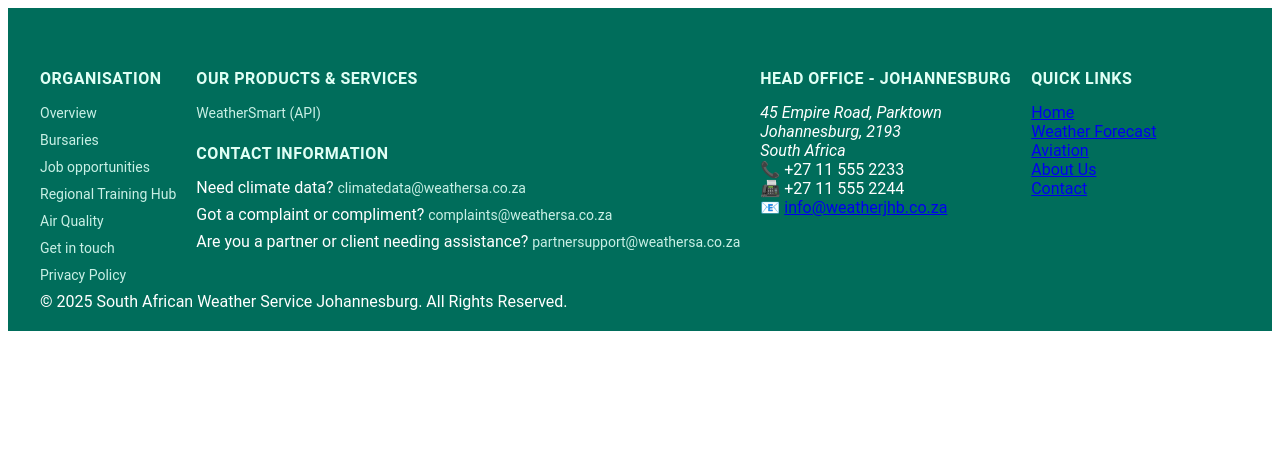
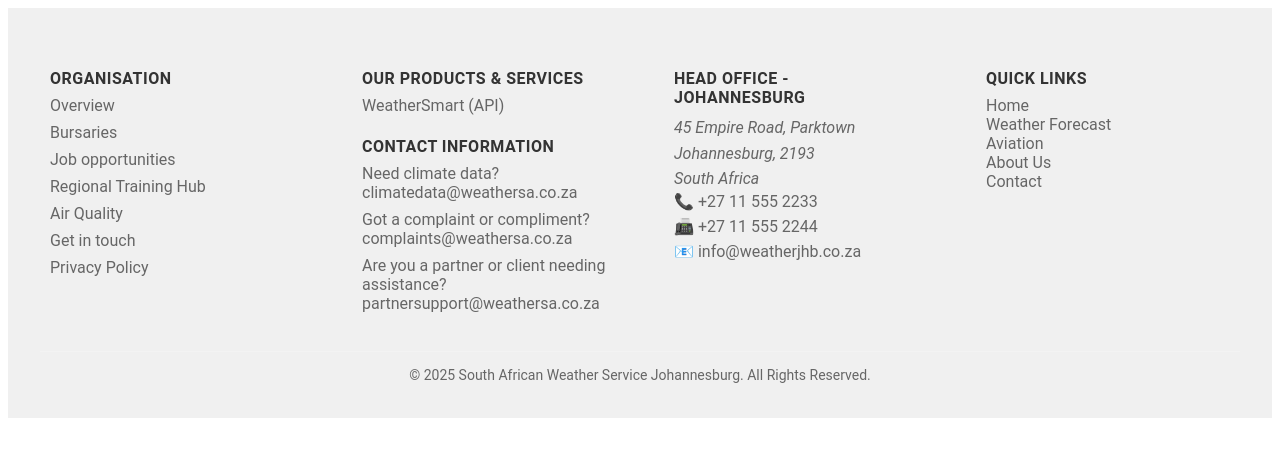
Before and after one commit to lmusiyiwa/weather-site, a plain HTML site: page footer.html in a window 1280 px wide. Drawn offline with Linux system fonts and the light colour scheme; files that its build step writes are made by us from their sources.

Commit message:
Update footer styling: changed background colour for column 1-4
- Changed footer background color from ocean green (#2E8B57) to grey (#f0f0f0)
- Updated foorter alignment and spacing between each columns of footer text
- Tweaked padding and margins for cleaner layout
- Improved hover effects for footer links

```diff
--- a/Documents/weather-site/css/footer.css
+++ b/Documents/weather-site/css/footer.css
@@ -1,39 +1,28 @@
-/* === FOOTER STYLES (OCEAN GREEN THEME) === */
+/* === FOOTER STYLES (SAWS LIGHT GREY THEME) === */
 .footer {
-    background-color: #006d5b;  /* ocean green base */
-    color: #ffffff;
+  background-color: #f0f0f0; /* Light grey background */
+  color: #666666;            /* Dark grey text for contrast */
   padding: 40px 0 20px;
   font-family: "Roboto", Arial, sans-serif;
 }
 
 .footer h4 {
-    color: #e0fff5;
+  color: #333333;            /* Darker grey for headings */
   font-size: 16px;
   font-weight: 600;
-    margin-bottom: 15px;
+  margin-bottom: 8px;
   text-transform: uppercase;
   letter-spacing: 0.5px;
 }
 
-.footer ul {
-    padding: 0;
-    list-style: none;
-    margin: 0;
+.footer a {
+  color: #666666;            /* Dark grey links */
+  text-decoration: none;
+  transition: color 0.3s ease;
 }
 
-.footer .list-footer-item {
-    margin-bottom: 8px;
-}
-
-.footer .list-footer-item a {
-    color: #c9f0e6;  /* light mint link */
-    text-decoration: none;
-    transition: color 0.3s ease;
-    font-size: 14px;
-}
-
-.footer .list-footer-item a:hover {
-    color: #00ffd5;  /* glowing ocean hover */
+.footer a:hover {
+  color: #333333;            /* Darker grey on hover */
   text-decoration: underline;
 }
 
@@ -44,40 +33,68 @@
 
 .footer .row {
   display: flex;
+  justify-content: space-between;
   flex-wrap: wrap;
   gap: 20px;
 }
 
-/* Column sizing */
-.footer .col-md-2,
-.footer .col-md-3,
-.footer .col-md-4 {
-    flex: 1;
+.footer-column {
+  flex: 0 1 22%;  /* don't force equal height, allow shrink/grow */
   min-width: 220px;
-}
-
-.copyRight {
-    text-align: center;
-    padding-top: 20px;
-    border-top: 1px solid rgba(255, 255, 255, 0.2); /* soft separator line */
+  box-sizing: border-box;
+  padding: 0 10px; /* spacing between columns */
 }
 
 
-.copyRight h6 {
-    color: #a8e0d2;
-    font-size: 13px;
-    font-weight: 400;
+
+.footer ul {
+  list-style: none; /* removes bullets */
+  padding: 0;
   margin: 0;
 }
 
-/* Responsive design */
+
+
+.footer .list-footer-item {
+  margin-bottom: 8px;
+}
+
+.office-address {
+  line-height: 1.6;
+  color: #666666;
+}
+
+.contact-list li {
+  margin-bottom: 6px;
+}
+
+.footer-bottom {
+  border-top: 1px solid rgba(255, 255, 255, 0.2);
+  margin-top: 30px;
+  padding-top: 15px;
+  display: flex;
+  flex-direction: column;
+  align-items: center;
+  text-align: center;
+  gap: 15px;
+  font-size: 14px;
+  color: #666666;
+}
+
+.social a {
+  margin-left: 0 8px; /* horizontal spacing evenly on both sides */
+  font-size: 18px;
+}
+
+
 @media (max-width: 768px) {
   .footer .row {
     flex-direction: column;
     text-align: center;
   }
-
-    .footer h4 {
-        margin-top: 20px;
+  .footer-bottom {
+    flex-direction: column;
+    text-align: center;
+    gap: 10px;
   }
 }
```
Lines whose indentation alone changed are shown as unchanged.
